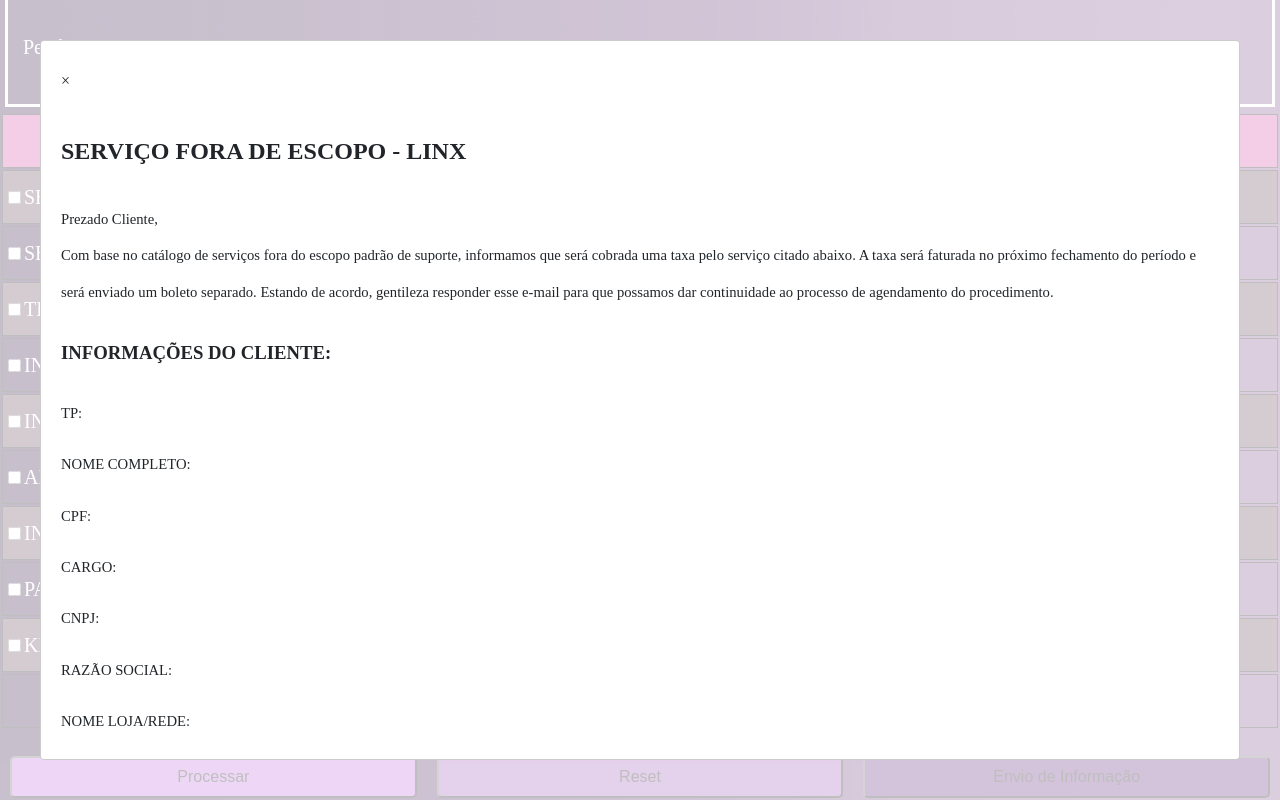
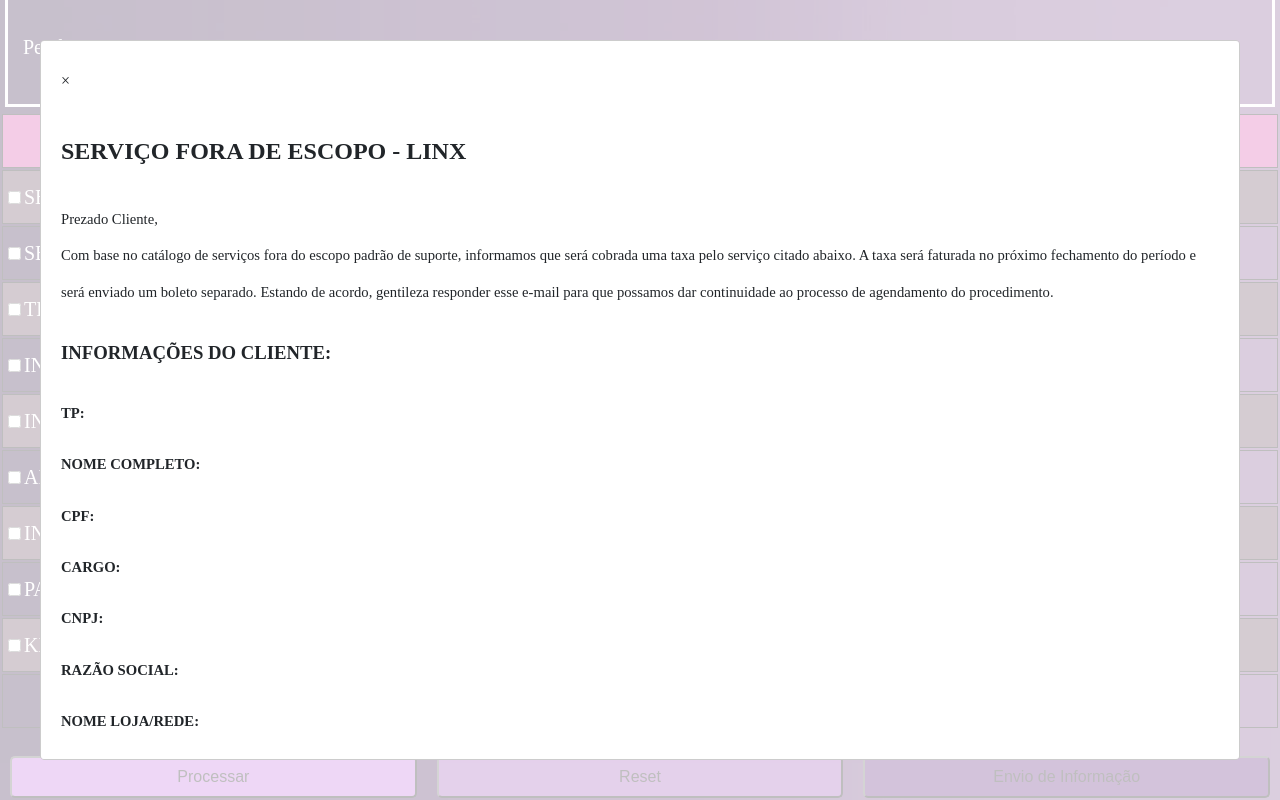
Before and after one commit to AIemao/fora-do-escopo-react, a React (Vite) app: page / in a window 1280 px wide. Both pictures are taken after a click on the button "Envio de Informação". Shown: the part 305-1105 px from the top of the page. Built offline with nearby package versions, Linux system fonts and the light colour scheme.

Commit message:
Strong e-mail

```diff
--- a/src/pages/Form.jsx
+++ b/src/pages/Form.jsx
@@ -823,15 +823,15 @@
               <div
               style={{ "font-size": "11pt"}}
               >
-              <p >TP: {tpValue}</p>
-              <p>NOME COMPLETO: </p>
-              <p>CPF: </p>
-              <p>CARGO: </p>
-              <p>CNPJ: </p>
-              <p>RAZÃO SOCIAL: </p>
-              <p>NOME LOJA/REDE: </p>
-              <p>ENDEREÇO: </p>
-              <p>TELEFONE: </p>
+              <p ><strong>TP: </strong>{tpValue}</p>
+              <p><strong> NOME COMPLETO: </strong></p>
+              <p><strong>CPF: </strong></p>
+              <p><strong>CARGO: </strong></p>
+              <p><strong>CNPJ: </strong></p>
+              <p><strong>RAZÃO SOCIAL: </strong></p>
+              <p><strong>NOME LOJA/REDE: </strong></p>
+              <p><strong>ENDEREÇO: </strong></p>
+              <p><strong>TELEFONE: </strong></p>
               </div>
 
               <h3>Descrição do Serviço Fora do Escopo</h3>
```
